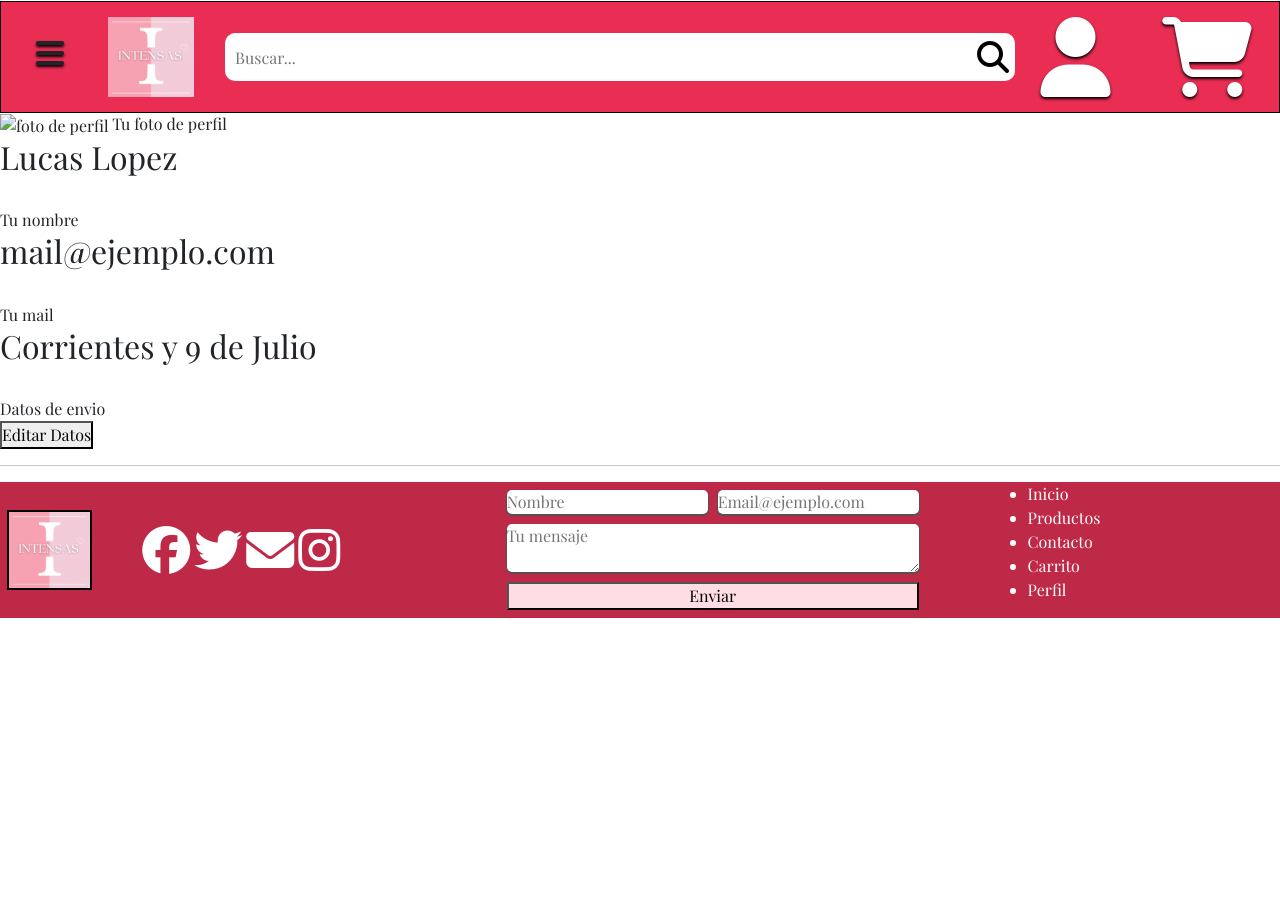
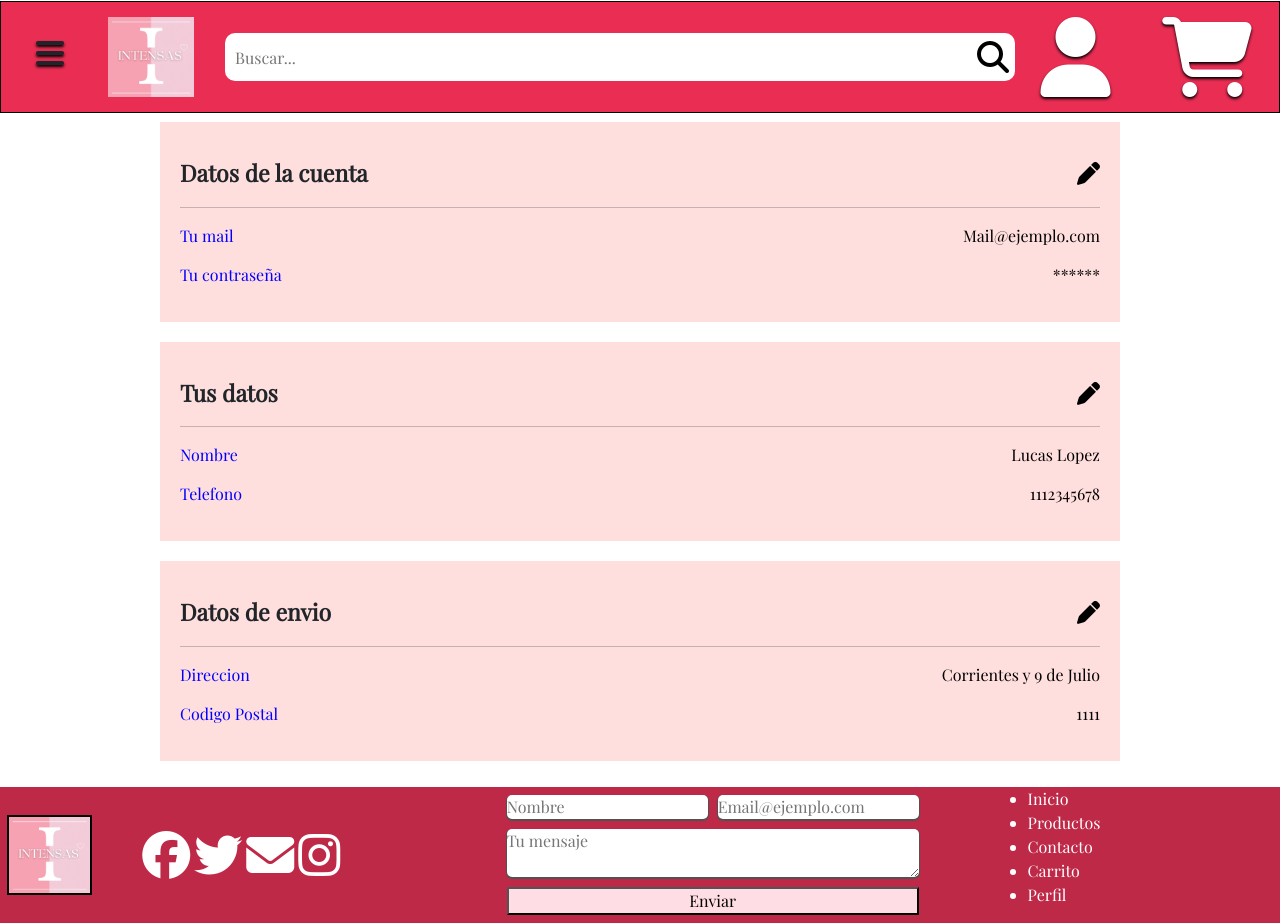
Before and after one commit to Lucas-Lopez/Intensas, a website: page perfil.html in a window 1280 px wide. Before the commit the page ends 800 px from the top, so only its background shows below. Drawn offline with nearby package versions, Linux system fonts and the light colour scheme.

Commit message:
actualice la pagina 'perfil'

```diff
--- a/perfil.html
+++ b/perfil.html
@@ -48,26 +48,64 @@
         </section>
     </header>
 
-    <main class="gridUsuario">
-        <img src="img/placeholder.png" alt="foto de perfil" class="fotoPerfil"> Tu foto de perfil
-        <br>
-        <h2 class="bordered">Lucas Lopez  </h2>
-        <br>
-        Tu nombre
-        <br>
-        <h2 class="bordered">mail@ejemplo.com</h2>
-        <br>
-        Tu mail
-        <br>
-        <h2 class="bordered">Corrientes y 9 de Julio</h2>
-        <br>
-        Datos de envio
-        <br>
-        <button>Editar Datos</button>
+    <main class="gridPerfil">
 
+      <div class="wrapDatos">
+        <div class="titulo">
+          <span>Datos de la cuenta</span>
+          <button><i class="fa-solid fa-pen"></i></button>
+        </div>
+        <hr>
+        <div class="info">
+          <div class="itemWrap">
+            <span class="item">Tu mail</span>
+            <span class="item derecha">Mail@ejemplo.com</span>
+          </div>
+          <div class="itemWrap">
+            <span class="item">Tu contraseña</span>
+            <span class="item derecha" >******</span>
+          </div>
+        </div>
+
+      </div>
+
+      <div class="wrapDatos">
+        <div class="titulo">
+          <span>Tus datos</span>
+          <button><i class="fa-solid fa-pen"></i></button>
+        </div>
+        <hr>
+        <div class="info">
+          <div class="itemWrap">
+            <span class="item">Nombre</span>
+            <span class="item derecha">Lucas Lopez</span>
+          </div>
+          <div class="itemWrap">
+            <span class="item">Telefono</span>
+            <span class="item derecha" >1112345678</span>
+          </div>
+        </div>
+      </div>
+
+      <div class="wrapDatos">
+        <div class="titulo">
+          <span>Datos de envio</span>
+          <button><i class="fa-solid fa-pen"></i></button>
+        </div>
+        <hr>
+        <div class="info">
+          <div class="itemWrap">
+            <span class="item">Direccion</span>
+            <span class="item derecha">Corrientes y 9 de Julio</span>
+          </div>
+          <div class="itemWrap">
+            <span class="item">Codigo Postal</span>
+            <span class="item derecha" >1111</span>
+          </div>
+        </div>
+      </div>
 
     </main>
-    <hr>
     <footer class="gridFooter">
       <div class="logo">
        <a href="index.html"> <img src="img/logo.png" alt="" class="imgLogo"> </a>
--- a/scss/_hamburger.scss
+++ b/scss/_hamburger.scss
@@ -19,9 +19,15 @@
    transition: color 0.3s ease;
  }
 
- #menuToggle a:hover
+ #menuToggle a:hover li:hover
  {
-   color: tomato;
+  color: black;
+  text-decoration: underline;
+  background-color: #e374745c;
+  border-radius: 10px;
+  width: 98px;
+  height: 54px;
+  position: relative;
  }
 
 
--- a/scss/origen.scss
+++ b/scss/origen.scss
@@ -257,6 +257,7 @@ body{
     justify-items: start;
     align-items: center;
     bottom: 0px;
+    margin-top: 16px;
     .imgLogo{
         height: 5em;
         margin-left: 7px;
@@ -324,3 +325,62 @@ body{
     }
 
 }
+
+    .gridPerfil{
+        display: flex;
+        justify-content: center;
+        flex-direction: column;
+        align-items: center;
+        .wrapDatos{
+            display: block;
+            background-color: #ffbebe80;
+            width: 60em;
+            margin: 10px;
+            padding: 20px;
+            button{
+                background-color: #ffffff00;
+                border: none;
+                &:hover{
+                    color:blue;
+                }
+            }
+            .titulo{
+                display: flex;
+                justify-content: space-between;
+                margin-top: 14px;
+                font-size: 23px;
+                font-weight: 1000;
+            }
+            .item{
+                font-size: 16px;
+                color: blue;
+                font-weight: 500;
+                &.derecha{
+                    color: black;
+                }
+            }
+            .itemWrap{
+                display: flex;
+                font-size: 14px;
+                margin: 0 0 15px;
+                justify-content: space-between;
+            }
+            .derecha{
+                text-align: right;
+            }
+
+        }
+
+    }
+
+    .gridCompra{
+        .compra{
+            display: flex;
+            .imgCompra{
+                height: 10em;
+            }
+            .texto{
+                display: block;
+            }
+        }
+    }
```
Also changed, not shown: carrito.html (+9 -8 lines), css/destino.css, img/bg.jpg (deleted), img/camera.png (added), img/pfp.jpg (added).
